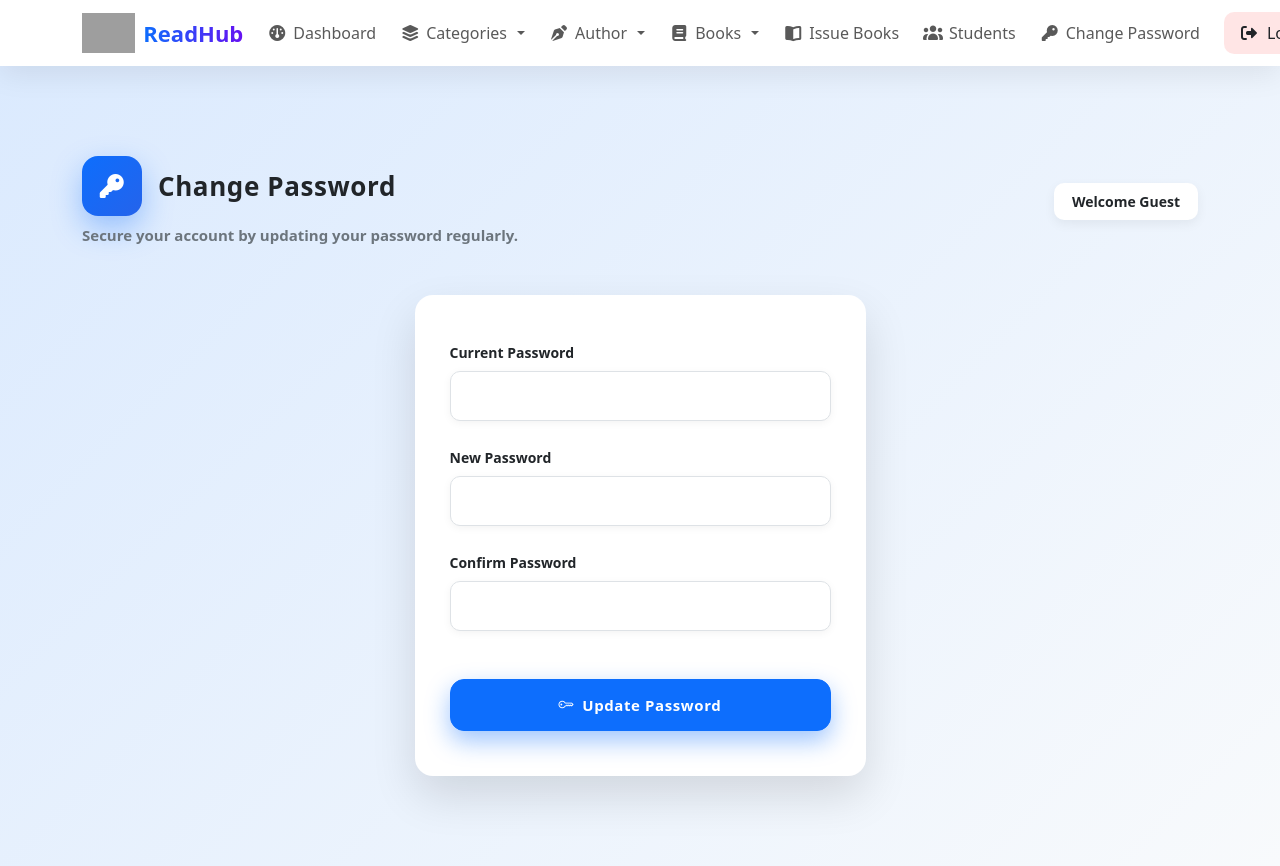
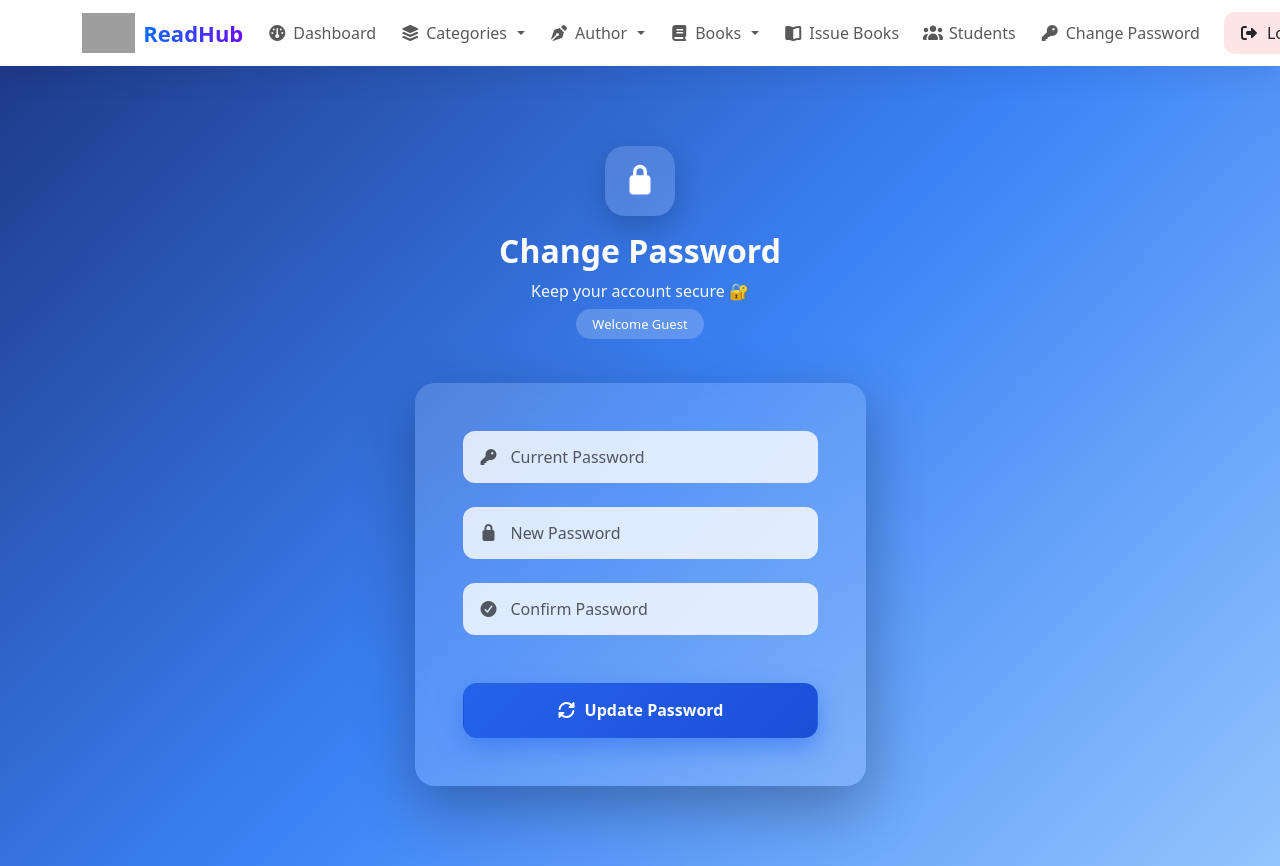
Before and after one commit to omyepurwar-eng/LabProject, a React (Vite) app in the folder frontend/: page /user/change_password in a window 1280 px wide. Shown: the top 866 px of the page. Built offline with nearby package versions, Linux system fonts and the light colour scheme; sample sign-in values are in the browser's storage; grey boxes are pictures that could not be loaded.

Commit message:
change ui

```diff
--- a/frontend/src/pages/StudentChangePassword.jsx
+++ b/frontend/src/pages/StudentChangePassword.jsx
@@ -63,197 +63,157 @@ useEffect(() => {
         }
 
     }
+
   return (
 <div
-  className="d-flex align-items-center"
+  className="d-flex align-items-center justify-content-center"
   style={{
     minHeight: "100vh",
-    background: "linear-gradient(135deg, #dbeafe, #f8fafc)",
-    paddingTop: "90px",
-    paddingBottom: "90px"
+    background: "linear-gradient(135deg, #1e3a8a, #3b82f6, #93c5fd)",
+    padding: "40px"
   }}
 >
+
 <div className="container">
 
-    {/* Header Section */}
+  {/* HEADER */}
+  <div className="text-center mb-5">
     <div
-      className="d-flex flex-wrap justify-content-between align-items-center mb-5"
-      style={{ marginBottom: "65px" }}
-    >
-      <div>
-        <h3
-          className="fw-bold d-flex align-items-center gap-3 mb-2"
-          style={{ fontSize: "26px", letterSpacing: "0.6px" }}
-        >
-          <span
-            className="d-inline-flex align-items-center justify-content-center rounded-4"
+      className="mx-auto mb-3 d-flex align-items-center justify-content-center"
       style={{
-              width: "60px",
-              height: "60px",
-              background: "linear-gradient(135deg, #0d6efd, #2563eb)",
-              boxShadow: "0 12px 30px rgba(13,110,253,0.35)"
+        width: "70px",
+        height: "70px",
+        borderRadius: "20px",
+        background: "rgba(255,255,255,0.15)",
+        backdropFilter: "blur(10px)",
+        boxShadow: "0 10px 30px rgba(0,0,0,0.2)"
       }}
     >
-            <i className="fas fa-key text-white fs-4"></i>
-          </span>
-          Change Password
-        </h3>
-
-        <p
-          className="fw-semibold mb-0"
-          style={{
-            color: "#6c757d",
-            fontSize: "15px"
-          }}
-        >
-          Secure your account by updating your password regularly.
-        </p>
+      <i className="fas fa-lock text-white fs-3"></i>
     </div>
 
-      <p
-        className="mt-3 fw-semibold"
+    <h2 className="fw-bold text-white">Change Password</h2>
+    <p className="text-light mb-2">Keep your account secure 🔐</p>
+
+    <span
       style={{
-          fontSize: "14px",
-          background: "#ffffff",
-          padding: "8px 18px",
-          borderRadius: "10px",
-          boxShadow: "0 4px 12px rgba(0,0,0,0.06)"
+        background: "rgba(255,255,255,0.2)",
+        padding: "6px 16px",
+        borderRadius: "20px",
+        fontSize: "13px",
+        color: "#fff"
       }}
     >
       Welcome {studentUser.full_name || "Guest"}
-      </p>
+    </span>
   </div>
 
+  {/* CARD */}
   <div className="row justify-content-center">
-      <div className="col-lg-5 col-md-7 col-sm-12">
+    <div className="col-md-6 col-lg-5">
 
       <div
         className="card border-0"
         style={{
-            borderRadius: "18px",
-            boxShadow: "0 20px 45px rgba(0,0,0,0.12)",
-            overflow: "hidden"
+          borderRadius: "20px",
+          background: "rgba(255,255,255,0.15)",
+          backdropFilter: "blur(20px)",
+          boxShadow: "0 20px 60px rgba(0,0,0,0.3)"
         }}
       >
-          <div
-            className="card-body"
-            style={{
-              padding: "45px 35px"
-            }}
-          >
+
+        <div className="card-body p-5">
+
           <form onSubmit={handleSubmit}>
 
-              {/* Current Password */}
-              <div className="mb-4">
-                <label
-                  className="form-label fw-semibold"
-                  style={{ fontSize: "14px" }}
-                >
-                  Current Password
-                </label>
+            {/* CURRENT PASSWORD */}
+            <div className="mb-4 position-relative">
+              <i className="fas fa-key position-absolute top-50 start-0 translate-middle-y ms-3 text-muted"></i>
               <input
                 type="password"
-                  className="form-control"
-                  id="current_password"
                 name="current_password"
                 value={form.current_password}
                 onChange={handleChange}
                 required
+                placeholder="Current Password"
+                className="form-control ps-5"
                 style={{
-                    height: "50px",
-                    borderRadius: "10px",
-                    border: "1px solid #dee2e6",
-                    padding: "0 14px",
-                    boxShadow: "0 2px 8px rgba(0,0,0,0.05)"
+                  height: "52px",
+                  borderRadius: "12px",
+                  border: "none",
+                  background: "rgba(255,255,255,0.8)"
                 }}
               />
             </div>
 
-              {/* New Password */}
-              <div className="mb-4">
-                <label
-                  className="form-label fw-semibold"
-                  style={{ fontSize: "14px" }}
-                >
-                  New Password
-                </label>
+            {/* NEW PASSWORD */}
+            <div className="mb-4 position-relative">
+              <i className="fas fa-lock position-absolute top-50 start-0 translate-middle-y ms-3 text-muted"></i>
               <input
                 type="password"
-                  className="form-control"
-                  id="new_password"
                 name="new_password"
                 value={form.new_password}
                 onChange={handleChange}
                 required
+                placeholder="New Password"
+                className="form-control ps-5"
                 style={{
-                    height: "50px",
-                    borderRadius: "10px",
-                    border: "1px solid #dee2e6",
-                    padding: "0 14px",
-                    boxShadow: "0 2px 8px rgba(0,0,0,0.05)"
+                  height: "52px",
+                  borderRadius: "12px",
+                  border: "none",
+                  background: "rgba(255,255,255,0.8)"
                 }}
               />
             </div>
 
-              {/* Confirm Password */}
-              <div className="mb-5">
-                <label
-                  className="form-label fw-semibold"
-                  style={{ fontSize: "14px" }}
-                >
-                  Confirm Password
-                </label>
+            {/* CONFIRM PASSWORD */}
+            <div className="mb-5 position-relative">
+              <i className="fas fa-check-circle position-absolute top-50 start-0 translate-middle-y ms-3 text-muted"></i>
               <input
                 type="password"
-                  className="form-control"
-                  id="confirm_password"
                 name="confirm_password"
                 value={form.confirm_password}
                 onChange={handleChange}
                 required
+                placeholder="Confirm Password"
+                className="form-control ps-5"
                 style={{
-                    height: "50px",
-                    borderRadius: "10px",
-                    border: "1px solid #dee2e6",
-                    padding: "0 14px",
-                    boxShadow: "0 2px 8px rgba(0,0,0,0.05)"
+                  height: "52px",
+                  borderRadius: "12px",
+                  border: "none",
+                  background: "rgba(255,255,255,0.8)"
                 }}
               />
             </div>
 
-              {/* Button */}
+            {/* BUTTON */}
             <button
               type="submit"
               disabled={saving}
-                className={`btn ${saving ? 'btn-secondary' : 'btn-primary'} w-100 bg-primary text-white`}
+              className="btn w-100 text-white fw-bold"
               style={{
-                  height: "52px",
+                height: "55px",
                 borderRadius: "14px",
-                  fontWeight: "600",
-                  fontSize: "15px",
-                  letterSpacing: "0.6px",
-                  boxShadow: "0 10px 25px rgba(13,110,253,0.4)",
-                  transition: "all 0.3s ease"
+                background: "linear-gradient(135deg, #2563eb, #1d4ed8)",
+                boxShadow: "0 10px 25px rgba(37,99,235,0.5)",
+                transition: "0.3s"
               }}
             >
               {saving ? (
                 <>
-                    <span
-                      className="spinner-border spinner-border-sm me-2"
-                      role="status"
-                      aria-hidden="true"
-                    ></span>
+                  <span className="spinner-border spinner-border-sm me-2"></span>
                   Updating...
                 </>
               ) : (
                 <>
-                    <i className="bi bi-key me-2"></i>
+                  <i className="fas fa-sync-alt me-2"></i>
                   Update Password
                 </>
               )}
             </button>
 
           </form>
+
         </div>
       </div>
 
--- a/frontend/src/pages/UserLogin.jsx
+++ b/frontend/src/pages/UserLogin.jsx
@@ -20,11 +20,8 @@ const UserLogin = () => {
         });
     }
 
-
-
     const handleSubmit = async (e) => {
         e.preventDefault();
-
 
         setLoading(true);
 
@@ -35,7 +32,6 @@ const UserLogin = () => {
                     password: formData.password,
                 }
             );
-
 
             if(response.data.success){
                 localStorage.setItem("studentUser", JSON.stringify(response.data));
@@ -54,84 +50,110 @@ const UserLogin = () => {
             console.error(err);
             toast.error(err.response?.data?.message || 'Login failed. Please try again.');
         }
-
         finally {
             setLoading(false);
         }
     }
+
 return (
 <div
-    className="py-5 d-flex align-items-center"
+  className="d-flex align-items-center justify-content-center"
   style={{
-      minHeight: "100px",
-      background: "linear-gradient(135deg, #eef2f7, #f8f9fa)",
+    minHeight: "100vh",
+    background: "linear-gradient(135deg, #1e3a8a, #3b82f6, #93c5fd)",
+    padding: "30px"
   }}
 >
   <div className="container">
 
-      {/* Header */}
-      <div className="row mb-4">
-        <div className="col-lg-6 col-md-2 mx-auto text-center">
-          <div className="bg-white shadow-sm rounded-4 p-4">
-            <h4 className="fw-bold mb-2 text-dark">
-              <i className="fa-solid fa-user-plus me-2 text-primary"></i>
-                Student Login
-            </h4>
-            <p className="text-muted small mb-0">
-              <i className="fa-solid fa-user me-1 text-success"></i>
-              Login to access the library resources and manage your account.
-            </p>
-          </div>
-        </div>
+    {/* HEADER */}
+    <div className="text-center mb-5">
+      <div
+        className="mx-auto mb-3 d-flex align-items-center justify-content-center"
+        style={{
+          width: "70px",
+          height: "70px",
+          borderRadius: "20px",
+          background: "rgba(255,255,255,0.15)",
+          backdropFilter: "blur(10px)",
+          boxShadow: "0 10px 30px rgba(0,0,0,0.2)"
+        }}
+      >
+        <i className="fas fa-user text-white fs-3"></i>
       </div>
 
-      {/* Form */}
+      <h2 className="fw-bold text-white">Student Login</h2>
+      <p className="text-light">Access your library dashboard</p>
+    </div>
+
+    {/* CARD */}
     <div className="row justify-content-center">
-        <div className="col-lg-50 col-md-7 mx-auto">
-          <div className="card border-0 shadow rounded-4">
-            <div className="card-body p-9">
+      <div className="col-md-6 col-lg-5">
+
+        <div
+          className="card border-0"
+          style={{
+            borderRadius: "20px",
+            background: "rgba(255,255,255,0.15)",
+            backdropFilter: "blur(20px)",
+            boxShadow: "0 20px 60px rgba(0,0,0,0.3)"
+          }}
+        >
+          <div className="card-body p-5">
 
             <form onSubmit={handleSubmit}>
 
-                <div className="mb-4">
-                  <label className="form-label fw-semibold text-secondary">
-                    <i className="fa-solid fa-user me-2 text-primary"></i>
-                    Email or Student ID
-                  </label>
-
+              {/* LOGIN ID */}
+              <div className="mb-4 position-relative">
+                <i className="fas fa-id-badge position-absolute top-50 start-0 translate-middle-y ms-3 text-muted"></i>
                 <input
                   type="text"
                   name='login_id'
-                      className="form-control border-start-0"
-                      placeholder="Enter email or student ID"
+                  placeholder="Email or Student ID"
                   required
                   value={formData.login_id}
                   onChange={handleChange}
+                  className="form-control ps-5"
+                  style={{
+                    height: "52px",
+                    borderRadius: "12px",
+                    border: "none",
+                    background: "rgba(255,255,255,0.85)"
+                  }}
                 />
               </div>
 
-                <div className="mb-4">
-                  <label className="form-label fw-semibold text-secondary">
-                    <i className="fa-solid fa-key me-2 text-primary"></i>
-                    Password
-                  </label>
-
+              {/* PASSWORD */}
+              <div className="mb-4 position-relative">
+                <i className="fas fa-lock position-absolute top-50 start-0 translate-middle-y ms-3 text-muted"></i>
                 <input
                   type="password"
                   name='password'
-                      className="form-control border-start-0"
-                      placeholder="Enter password"
+                  placeholder="Password"
                   required
                   value={formData.password}
                   onChange={handleChange}
+                  className="form-control ps-5"
+                  style={{
+                    height: "52px",
+                    borderRadius: "12px",
+                    border: "none",
+                    background: "rgba(255,255,255,0.85)"
+                  }}
                 />
               </div>
 
-
+              {/* BUTTON */}
               <button
                 type="submit"
-                  className="btn btn-primary w-100 fw-semibold rounded-3 shadow-sm"
                 disabled={loading}
+                className="btn w-100 text-white fw-bold"
+                style={{
+                  height: "55px",
+                  borderRadius: "14px",
+                  background: "linear-gradient(135deg, #2563eb, #1d4ed8)",
+                  boxShadow: "0 10px 25px rgba(37,99,235,0.5)"
+                }}
               >
                 {loading ? (
                   <>
@@ -140,19 +162,32 @@ return (
                   </>
                 ) : (
                   <>
-                      <i className="fa-solid fa-user me-2"></i>
+                    <i className="fas fa-sign-in-alt me-2"></i>
                     Login Now
                   </>
                 )}
               </button>
-                <p className="text-center mt-3 text-muted">
-                  New User?<a href="/user/signup" className="text-decoration-none text-primary">Signup here</a>
+
+              {/* FOOTER */}
+              <p className="text-center mt-4 text-light" style={{ fontSize: "14px" }}>
+                New User?{" "}
+                <a
+                  href="/user/signup"
+                  style={{
+                    color: "#fff",
+                    fontWeight: "600",
+                    textDecoration: "underline"
+                  }}
+                >
+                  Signup here
+                </a>
               </p>
 
             </form>
 
           </div>
         </div>
+
       </div>
     </div>
 
--- a/frontend/src/pages/UserSignup.jsx
+++ b/frontend/src/pages/UserSignup.jsx
@@ -77,127 +77,121 @@ return (
   <div
     className="py-5 d-flex align-items-center"
     style={{
-      minHeight: "100px",
-      background: "linear-gradient(135deg, #eef2f7, #f8f9fa)",
+      minHeight: "100vh",
+      background: "linear-gradient(135deg, #eef2ff, #f8fafc)",
     }}
   >
     <div className="container">
 
-      {/* Header */}
+      {/* HEADER (same style as login/home) */}
       <div className="row mb-4">
-        <div className="col-lg-6 col-md-2 mx-auto text-center">
+        <div className="col-lg-6 mx-auto text-center">
           <div className="bg-white shadow-sm rounded-4 p-4">
             <h4 className="fw-bold mb-2 text-dark">
               <i className="fa-solid fa-user-plus me-2 text-primary"></i>
               Student Registration
             </h4>
             <p className="text-muted small mb-0">
-              <i className="fa-solid fa-user-plus me-1 text-success"></i>
-              Register as a new student to access the library resources and manage your account.
+              Create your account to access library services
             </p>
           </div>
         </div>
       </div>
 
-      {/* Form */}
+      {/* FORM CARD */}
       <div className="row justify-content-center">
-        <div className="col-lg-50 col-md-7 mx-auto">
-          <div className="card border-0 shadow rounded-4">
-            <div className="card-body p-9">
+        <div className="col-lg-6 col-md-8">
+          <div className="card border-0 shadow-sm rounded-4">
+            <div className="card-body p-4">
 
               <form onSubmit={handleSubmit}>
 
-                <div className="mb-4">
+                {/* FULL NAME */}
+                <div className="mb-3">
                   <label className="form-label fw-semibold text-secondary">
                     <i className="fa-solid fa-user me-2 text-primary"></i>
                     Full Name
                   </label>
-
                   <input
                     type="text"
-                      name='full_name'
-                      className="form-control border-start-0"
+                    name="full_name"
+                    className="form-control"
                     placeholder="Enter full name"
-                      required
                     value={formData.full_name}
                     onChange={handleChange}
+                    required
                   />
                 </div>
 
-                <div className="mb-4">
+                {/* MOBILE */}
+                <div className="mb-3">
                   <label className="form-label fw-semibold text-secondary">
                     <i className="fa-solid fa-mobile me-2 text-primary"></i>
                     Mobile Number
                   </label>
-
                   <input
                     type="text"
-                      name='mobile'
-                      className="form-control border-start-0"
+                    name="mobile"
+                    className="form-control"
                     placeholder="Enter mobile number"
-                      required
                     value={formData.mobile}
                     onChange={handleChange}
+                    required
                   />
                 </div>
 
-                <div className="mb-4">
+                {/* EMAIL */}
+                <div className="mb-3">
                   <label className="form-label fw-semibold text-secondary">
                     <i className="fa-solid fa-envelope me-2 text-primary"></i>
                     Email Address
                   </label>
-
                   <input
                     type="email"
-                      name='email'
-                      className="form-control border-start-0"
-                      placeholder="Enter valid email address"
-                      required
+                    name="email"
+                    className="form-control"
+                    placeholder="Enter valid email"
                     value={formData.email}
                     onChange={handleChange}
+                    required
                   />
                 </div>
 
-                <div className="mb-4">
+                {/* PASSWORD */}
+                <div className="mb-3">
                   <label className="form-label fw-semibold text-secondary">
                     <i className="fa-solid fa-key me-2 text-primary"></i>
                     Password
                   </label>
-
                   <input
                     type="password"
-                      name = 'password'
-                      className="form-control border-start-0"
+                    name="password"
+                    className="form-control"
                     placeholder="Enter password"
-                      required
                     value={formData.password}
                     onChange={handleChange}
+                    required
                   />
                 </div>
 
+                {/* CONFIRM PASSWORD */}
                 <div className="mb-4">
                   <label className="form-label fw-semibold text-secondary">
                     <i className="fa-solid fa-check-circle me-2 text-primary"></i>
                     Confirm Password
                   </label>
-
                   <input
                     type="password"
-                      name='confirmPassword'
-                      className="form-control border-start-0"
+                    name="confirmPassword"
+                    className="form-control"
                     placeholder="Confirm password"
-                      required
                     value={formData.confirmPassword}
                     onChange={handleChange}
+                    required
                   />
                 </div>
 
-
-
-
-
-
-
+                {/* BUTTON */}
                 <button
                   type="submit"
                   className="btn btn-primary w-100 fw-semibold rounded-3 shadow-sm"
@@ -215,8 +209,16 @@ return (
                     </>
                   )}
                 </button>
+
+                {/* LOGIN LINK */}
                 <p className="text-center mt-3 text-muted">
-                  Already have an account? <a href="/user/login" className="text-decoration-none text-primary">Login here</a>
+                  Already have an account?{" "}
+                  <a
+                    href="/user/login"
+                    className="text-decoration-none text-primary fw-semibold"
+                  >
+                    Login here
+                  </a>
                 </p>
 
               </form>
```
Also changed, not shown: frontend/src/pages/Home.jsx (+83 -53 lines), frontend/src/pages/StudentProfile.jsx (+112 -102 lines). Lines whose indentation alone changed are shown as unchanged.
